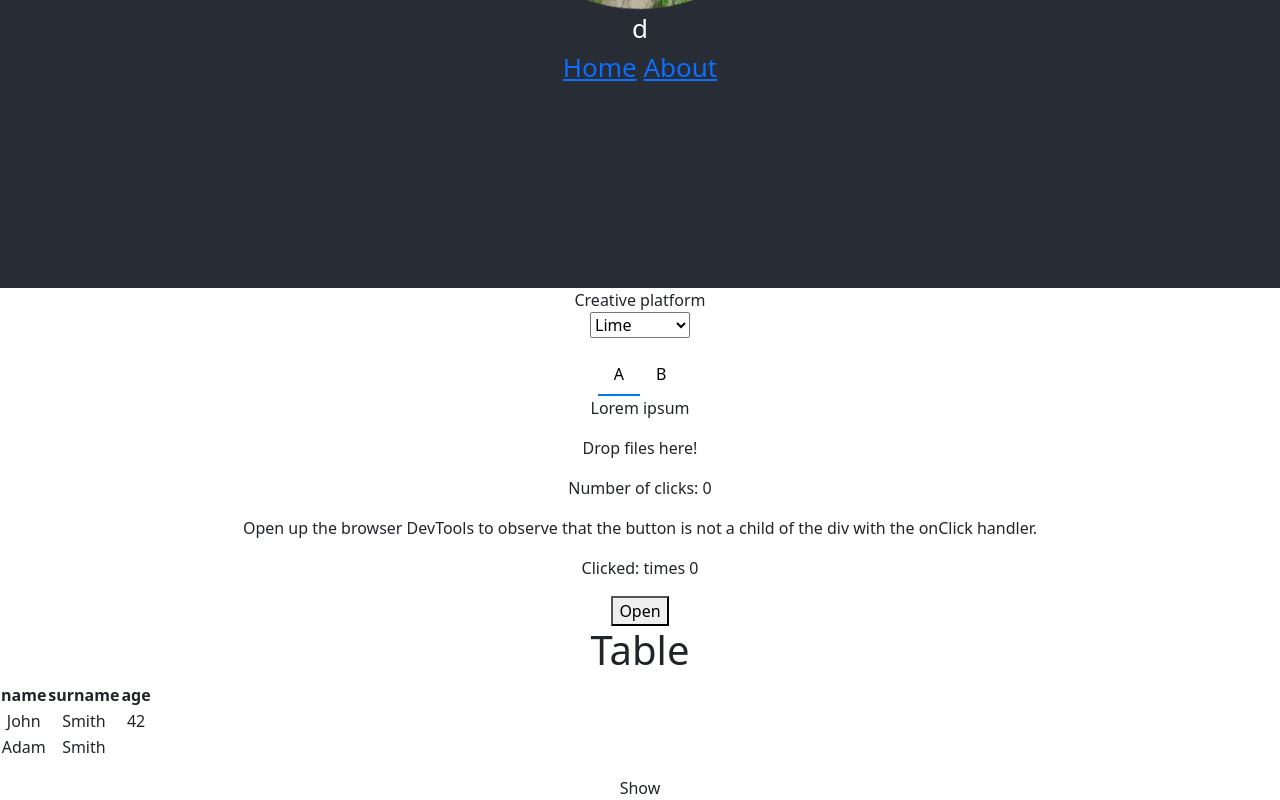
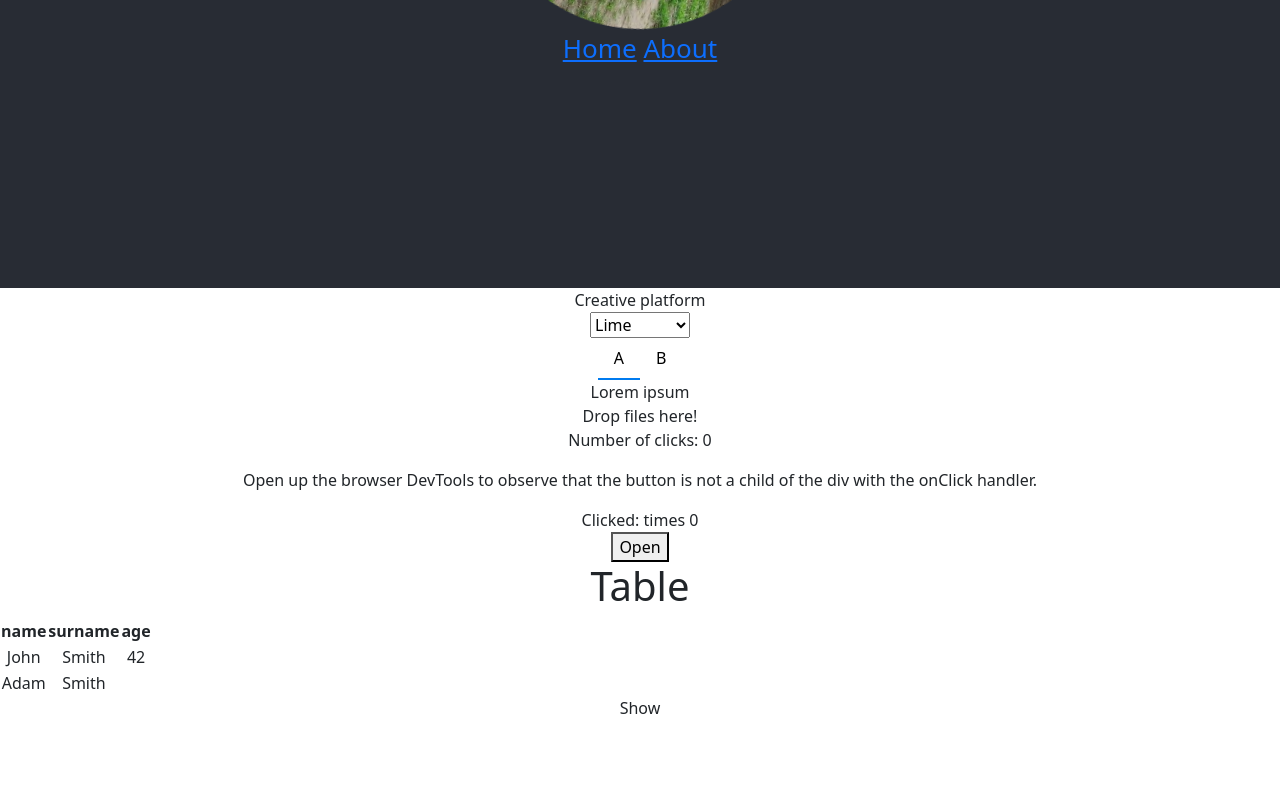
Before and after one commit to vlotysh/creative_platform, a React (Create React App) app: page / in a window 1280 px wide. Shown: the part 512-1312 px from the top of the page. After the commit the page ends 1232 px from the top, so only its background shows below. Built offline with nearby package versions, Linux system fonts and the light colour scheme.

Commit message:
Fixed code style

```diff
--- a/src/Component/Table/MappedTable.tsx
+++ b/src/Component/Table/MappedTable.tsx
@@ -17,7 +17,7 @@ class MappedTable extends Component<any, any> {
         this.filteredData = data.map(v =>
             Object.keys(v)
                 .filter(k => propertyNames.includes(k))
-                .reduce((acc: any, key) => ((acc[key] = v[key]), acc), {})
+                .reduce(function (acc: any, key) {acc[key] = v[key]; return acc}, {})
         );
     }
 
--- a/src/Modal.tsx
+++ b/src/Modal.tsx
@@ -12,6 +12,7 @@ class Modal extends Component<any, any> {
     }
 
     componentDidMount() {
+        console.log(modalRoot);
         // The portal element is inserted in the DOM tree after
         // the Modal's children are mounted, meaning that children
         // will be mounted on a detached DOM node. If a child
--- a/src/Pages/Home.tsx
+++ b/src/Pages/Home.tsx
@@ -1,5 +1,4 @@
 import React, {Component} from 'react';
-import avatar from "../avatar.jpeg";
 import Select from "../Select";
 import Tabs from "../Tabs";
 import TabItem from "../TabItem";
@@ -38,41 +37,41 @@ class Home extends Component<{}, State> {
         const propertyNames = ['name', 'surname', 'age'];
 
         return (
-    <Layout title="Home">
+    <Layout>
             <div className="App">
-                        <p>
+                        <div>
                             Creative platform <br/>
                             <Select values={choices} selected='lime' callback={(val) => console.log(val)}/>
-                        </p>
-                    <p>
+                        </div>
+                    <div>
                         <Tabs defaultIndex="1" onTabClick={console.log}>
-                            <TabItem label="A" index="1">
+                            <TabItem label="A" key="1" index="1">
                                 Lorem ipsum
                             </TabItem>
-                            <TabItem label="B" index="2">
+                            <TabItem label="B" key="2" index="2">
                                 Dolor sit amet
                             </TabItem>
                         </Tabs>
-                    </p>
-                    <p>
+                    </div>
+                    <div>
                         <FileDrop handleDrop={console.log}/>
-                    </p>
-                    <p>
+                    </div>
+                    <div>
                         <Main/>
-                    </p>
-                    <p>
+                    </div>
+                    <div>
                         <Clicker/>
-                    </p>
+                    </div>
                     <Modal>
-                        <p>Modal 123</p>
+                        <div>Modal 123</div>
                     </Modal>
-                    <p>
+                    <div>
                         <h1>Table</h1>
                         <MappedTable data={people} propertyNames={propertyNames} />
-                    </p>
+                    </div>
                     <Toggle>
                         <h3>Title</h3>
-                        <p>Text</p>
+                        <div>Text</div>
                     </Toggle>
             </div>
         </Layout>
--- a/src/Pages/Layout.tsx
+++ b/src/Pages/Layout.tsx
@@ -1,27 +1,23 @@
-import React, {Component, useEffect} from 'react';
+import React, {Component} from 'react';
 import avatar from "../avatar.jpeg";
 import { NavLink as Link } from "react-router-dom";
 
 interface ILayoutProps {
-    title: string,
+    title?: string,
     children: any
 
 }
 
 export default class Layout extends Component<ILayoutProps, ILayoutProps> {
-    constructor(props: ILayoutProps) {
-        super(props);
-    }
-
     componentDidMount() {
-        document.title = this.props.title
+        document.title = this.props.title ?? 'Creative platform';
     }
 
     render() {
         return (
             <div className="App">
                 <header className="App-header">
-                    <img src={avatar} className="Avatar" alt="avatar"/>d
+                    <img src={avatar} className="Avatar" alt="avatar"/>
                     <nav>
                         <Link to="/">Home</Link>{" "}
                         <Link to="/about">About</Link>
--- a/src/Select.tsx
+++ b/src/Select.tsx
@@ -10,8 +10,9 @@ function Select({
         <select
             disabled={disabled}
             onChange={({ target : { value } }) => callback(value)}
+            defaultValue={selected}
         >
-            {values.map(([value, text]) => <option selected={selected === value} value={value}>{text}</option>)}
+            {values.map(([value, text]) => <option key={value} value={value}>{text}</option>)}
         </select>
     );
 }
--- a/src/Tabs.tsx
+++ b/src/Tabs.tsx
@@ -1,6 +1,5 @@
 import React from "react";
 import './Tab.css';
-import TabItem from "./TabItem";
 
 export interface iTabsProps {
     onTabClick: Function;
@@ -22,6 +21,7 @@ function Tabs(props: iTabsProps) {
             <div className="tab-menu">
                 {items.map(({ props: { index, label } }) => (
                     <button
+                        key={index}
                         onClick={() => changeTab(index)}
                         className={bindIndex === index ? "focus" : ""}
                     >
```
